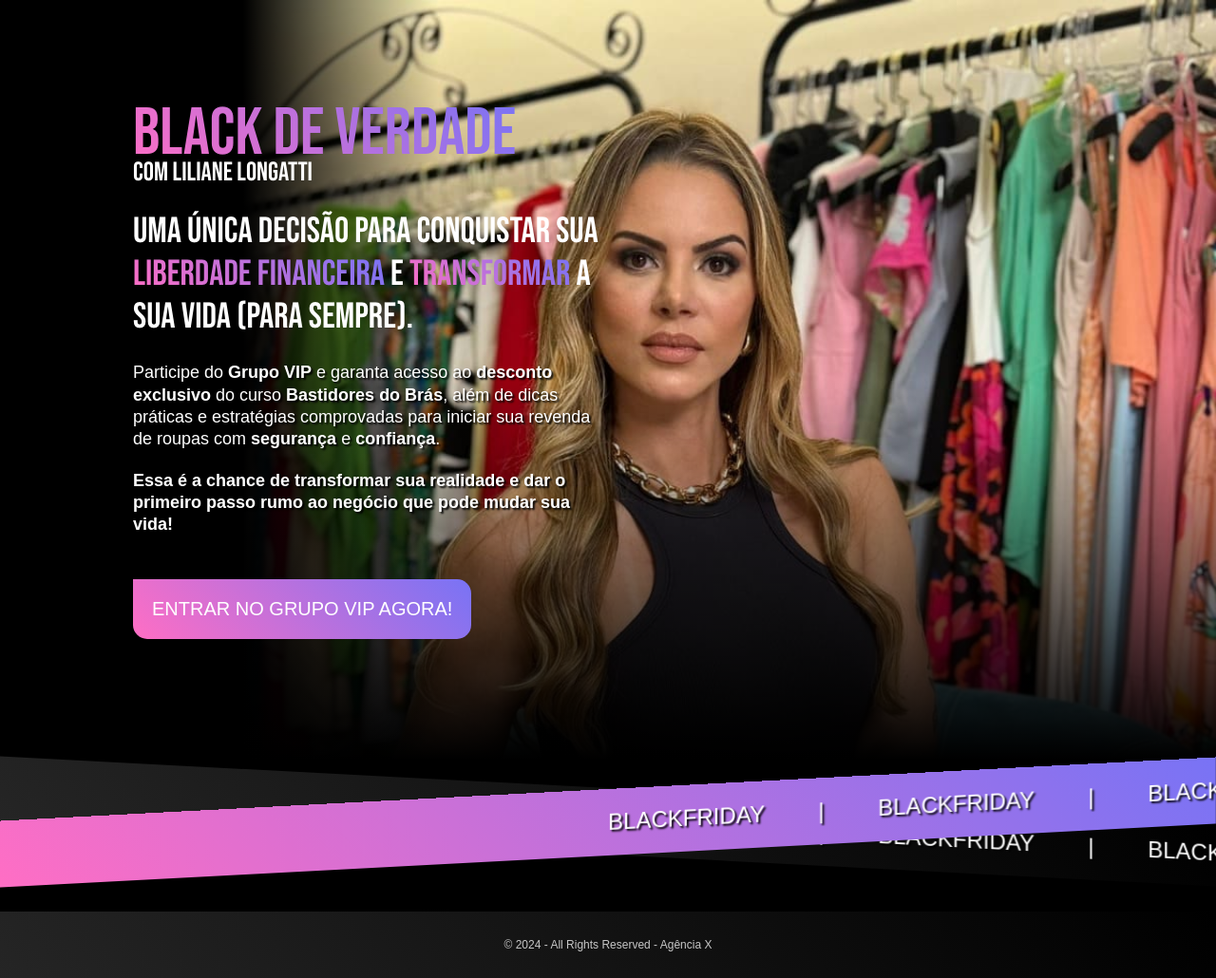
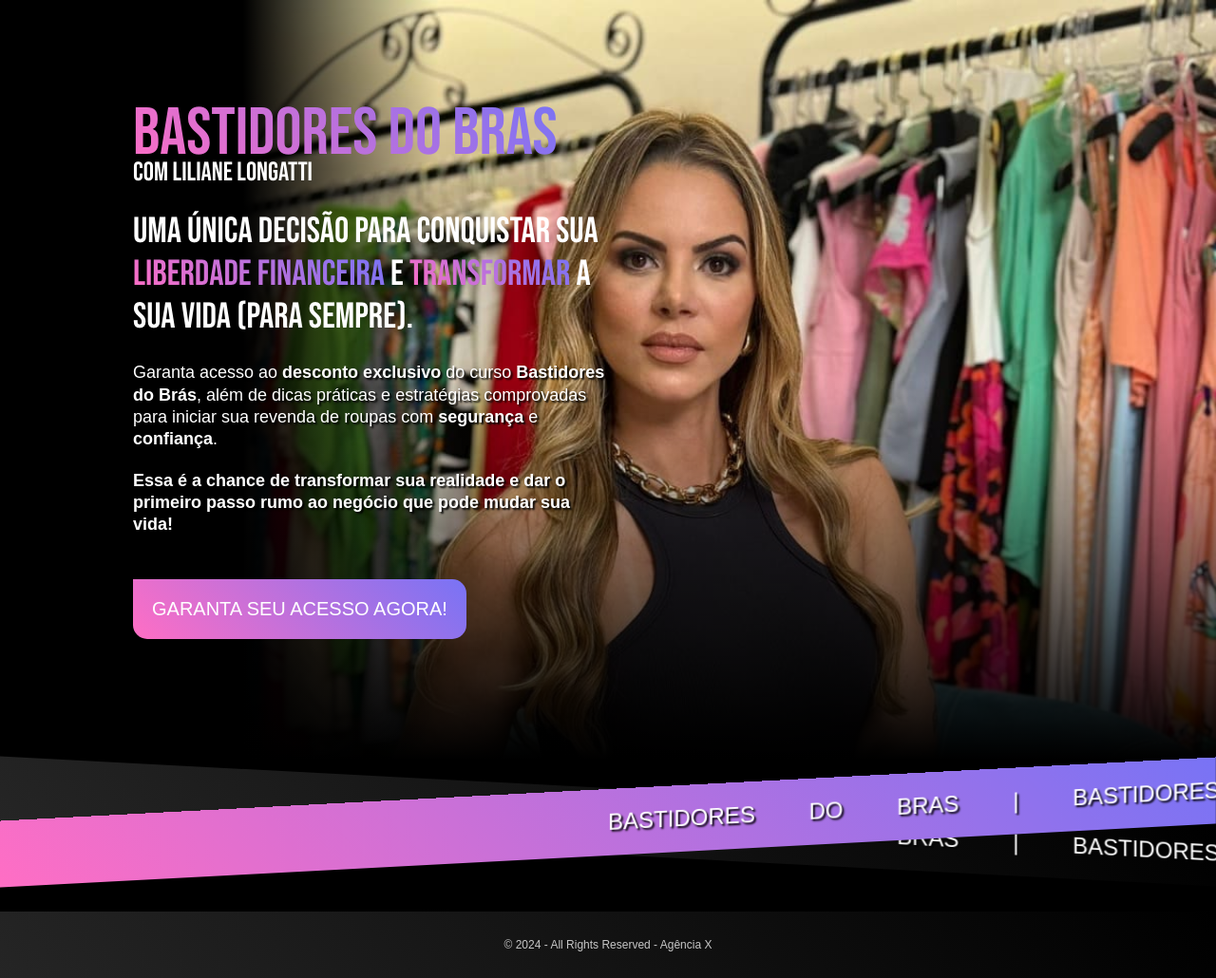
Before and after one commit to theiguim/agx-bras_store-captura, a plain HTML site: page index.html in a window 1280 px wide. Shown: the whole page at 95% size. Drawn offline with Linux system fonts and the light colour scheme.

Commit message:
rm blackfriday

```diff
--- a/index.html
+++ b/index.html
@@ -28,13 +28,13 @@
     <div class="main">
         <div class="txt">
             <div class="container">
-                <h1><span class="spnH1">Black de verdade</span> <br>com Liliane Longatti</h1>
+                <h1><span class="spnH1">Bastidores do Bras</span> <br>com Liliane Longatti</h1>
                 <h2>Uma única decisão para conquistar sua <span>liberdade financeira</span> e <span>transformar</span> a
                     sua
                     vida (para sempre).</h2>
 
                 <div>
-                    <p>Participe do <strong>Grupo VIP</strong> e garanta acesso ao <strong>desconto exclusivo</strong> do curso <strong>Bastidores do Brás</strong>,
+                    <p>Garanta acesso ao <strong>desconto exclusivo</strong> do curso <strong>Bastidores do Brás</strong>,
                         além de dicas práticas e estratégias comprovadas para iniciar sua revenda de roupas com
                     <strong>segurança</strong> e
                 <strong>confiança</strong>.</p>
@@ -44,7 +44,7 @@
                         vida!</strong></p>
                 </div>
 
-                <a href="https://chat.whatsapp.com/GFuzunkpO1I0cAUDbmdc6p" target="_blank"><button>ENTRAR NO GRUPO VIP AGORA!</button></a>
+                <a href="https://pay.hotmart.com/K96853239T?checkoutMode=10" target="_blank"><button>GARANTA SEU ACESSO AGORA!</button></a>
 
 
             </div>
@@ -55,10 +55,10 @@
 
         <div class="lines">
             <div class="line-1">
-                <p class="lineText">Blackfriday | Blackfriday | Blackfriday | Blackfriday | Blackfriday | Blackfriday | Blackfriday | Blackfriday | Blackfriday | Blackfriday | Blackfriday | Blackfriday</p>
+                <p class="lineText">Bastidores do Bras | Bastidores do Bras | Bastidores do Bras | Bastidores do Bras | Bastidores do Bras | Bastidores do Bras | Bastidores do Bras | Bastidores do Bras | Bastidores do Bras | Bastidores do Bras | Bastidores do Bras | Bastidores do Bras</p>
             </div>
             <div class="line-2">
-                <p class="lineText">Blackfriday | Blackfriday | Blackfriday | Blackfriday | Blackfriday | Blackfriday | Blackfriday | Blackfriday | Blackfriday | Blackfriday | Blackfriday | Blackfriday</p>
+                <p class="lineText">Bastidores do Bras | Bastidores do Bras | Bastidores do Bras | Bastidores do Bras | Bastidores do Bras | Bastidores do Bras | Bastidores do Bras | Bastidores do Bras | Bastidores do Bras | Bastidores do Bras | Bastidores do Bras | Bastidores do Bras</p>
             </div>
 
             <footer>© 2024 - All Rights Reserved - Agência X</footer>
```
